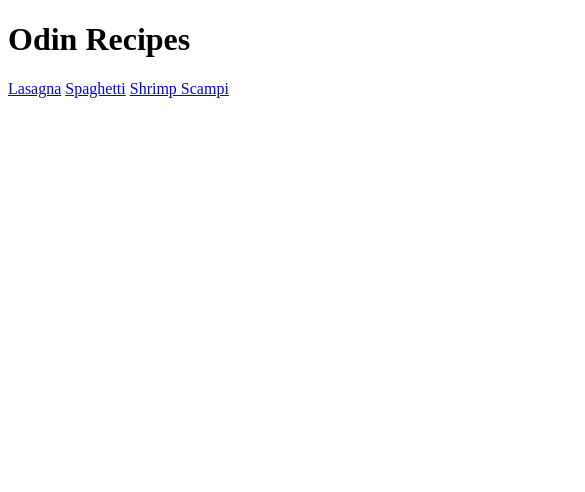
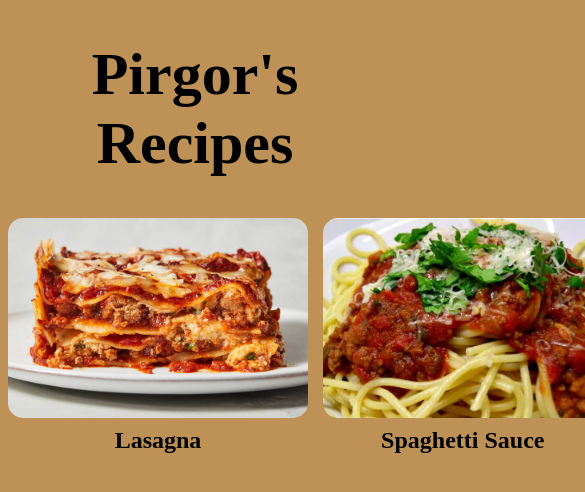
Before and after one commit to pirgor/odin-recipes, a plain HTML site: page index.html in a window 390 px wide. Shown: the top 492 px of the page, 585 px wide, since content can reach past the window. Drawn offline with Linux system fonts and the light colour scheme.

Commit message:
Added index.html design and some responsiveness

```diff
--- a/index.html
+++ b/index.html
@@ -1,14 +1,29 @@
 <!DOCTYPE html>
 <html lang="en">
+
 <head>
     <meta charset="UTF-8">
     <meta name="viewport" content="width=device-width, initial-scale=1.0">
     <title>Odin Recipes</title>
+    <link rel="stylesheet" href="./styles.css" />
 </head>
+
 <body>
-    <h1>Odin Recipes</h1>
-    <a href="./recipes/lasagna.html">Lasagna</a>
-    <a href="./recipes/spaghetti.html" >Spaghetti</a>
-    <a href="./recipes/shrimp-scampi.html" >Shrimp Scampi</a>
+    <h1 class="title">Pirgor's Recipes</h1>
+    <div class="cont">
+        <div class="boxlink">
+            <a href="./recipes/lasagna.html"><img src="./images/lasagna.jpg"></a>
+            <h2>Lasagna</h2>
+        </div>
+        <div class="boxlink">
+            <a href="./recipes/spaghetti.html"><img src="./images/spaghetti.webp"></a>
+            <h2>Spaghetti Sauce</h2>
+        </div>
+        <div class="boxlink">
+            <a href="./recipes/shrimp-scampi.html"><img src="./images/shrimp.jpeg"></a>
+            <h2>Shrimp Scampi</h2>
+        </div>
+    </div>
 </body>
+
 </html>
--- a/styles.css
+++ b/styles.css
@@ -1,13 +1,42 @@
 /** Global Styles **/
 * {
-    background-color: rgb(190, 145, 86)
+    background-color: rgb(190, 145, 86);
+    text-align: center;
 }
 
 h1 {
     font-size: 60px;
 }
+/** Index.html Design **/
 
-/**Title And Banner Styles**/
+.cont {
+    display: grid;
+    grid-template-columns: 1fr 1fr 1fr;
+    gap: 15px;
+    max-width: 900px;
+    margin: 0 auto;
+}
+
+.boxlink img {
+    max-width: 300px;
+    max-height: 200px;
+    border-radius: 15px;
+    transition: transform 330ms ease-in-out;
+}
+
+.boxlink img:hover {
+    transform: scale(1.1);
+    transform-origin: center;
+}
+
+.boxlink h2{
+    padding: 0px;
+    margin: 5px;
+    background-color: rgb(190, 145, 86);
+}
+
+
+/**Title And Banner Styles for Recipe Page**/
 .titleBanner {
     display: block;
     text-align: center;
@@ -42,6 +71,7 @@ h1 {
     border-radius: 5px;
     background-color: white;
 }
+
 .box p, h2, ul, ol, li, h3{
     background-color: white;
 }
```
